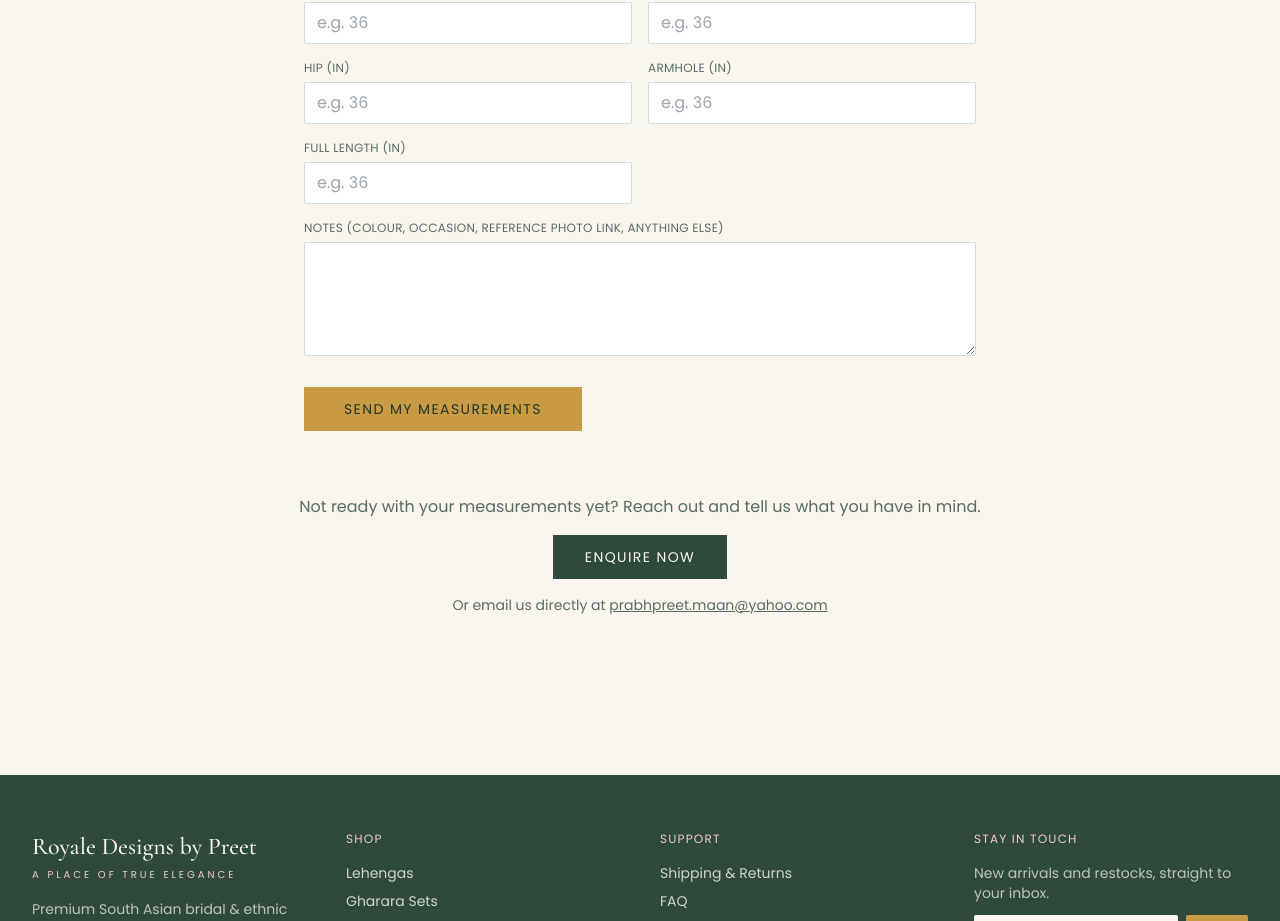
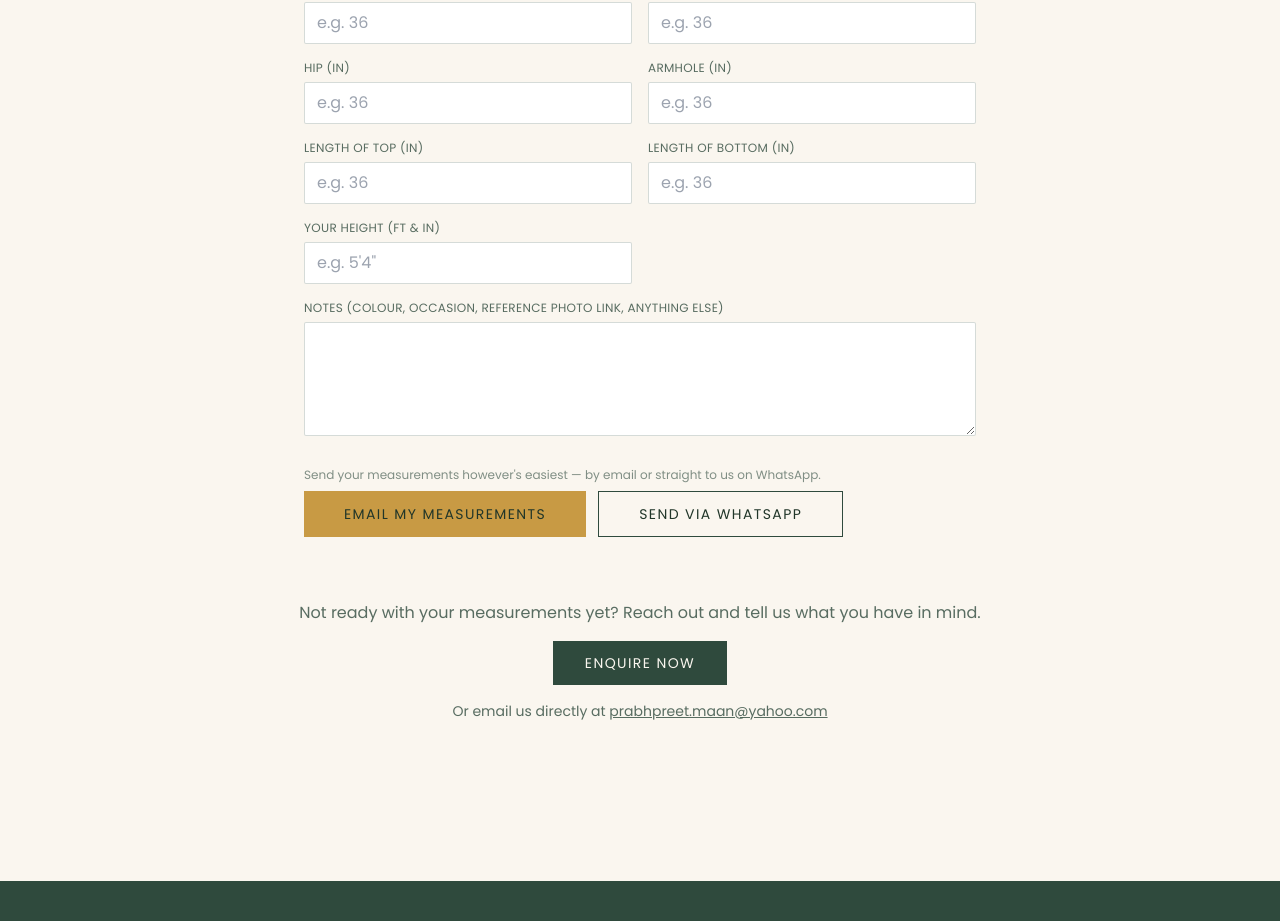
Before and after one commit to Royaledesigns/Royale-Designs-By-Preet, a Next.js app: page /custom-tailoring in a window 1280 px wide. Shown: the part 1552-2473 px from the top of the page. Built offline with nearby package versions, Linux system fonts and the light colour scheme; no server answers.

Commit message:
Add placeholders to measurement fields and refactor submit

```diff
--- a/components/MeasurementForm.js
+++ b/components/MeasurementForm.js
@@ -1,13 +1,20 @@
 'use client';
 
 import { useState } from 'react';
+import siteConfig from './SiteConfig';
+
+// wa.me wants a bare international number — strip the "+" and any spaces
+// from the display-formatted phone in SiteConfig.
+const WHATSAPP_NUMBER = siteConfig.phone.replace(/[^\d]/g, '');
 
 const FIELDS = [
-  { key: 'chest', label: 'Chest (in)' },
-  { key: 'waist', label: 'Waist (in)' },
-  { key: 'hip', label: 'Hip (in)' },
-  { key: 'armhole', label: 'Armhole (in)' },
-  { key: 'fullLength', label: 'Full Length (in)' },
+  { key: 'chest', label: 'Chest (in)', placeholder: 'e.g. 36' },
+  { key: 'waist', label: 'Waist (in)', placeholder: 'e.g. 36' },
+  { key: 'hip', label: 'Hip (in)', placeholder: 'e.g. 36' },
+  { key: 'armhole', label: 'Armhole (in)', placeholder: 'e.g. 36' },
+  { key: 'lengthTop', label: 'Length of Top (in)', placeholder: 'e.g. 36' },
+  { key: 'lengthBottom', label: 'Length of Bottom (in)', placeholder: 'e.g. 36' },
+  { key: 'height', label: 'Your Height (ft & in)', placeholder: "e.g. 5'4\"" },
 ];
 
 const initialState = {
@@ -17,7 +24,9 @@ const initialState = {
   waist: '',
   hip: '',
   armhole: '',
-  fullLength: '',
+  lengthTop: '',
+  lengthBottom: '',
+  height: '',
   notes: '',
 };
 
@@ -29,19 +38,25 @@ export default function MeasurementForm() {
     setForm((f) => ({ ...f, [key]: value }));
   }
 
+  function buildMessage() {
+    return [
+      `Chest: ${form.chest || '—'}"`,
+      `Waist: ${form.waist || '—'}"`,
+      `Hip: ${form.hip || '—'}"`,
+      `Armhole: ${form.armhole || '—'}"`,
+      `Length of Top: ${form.lengthTop || '—'}"`,
+      `Length of Bottom: ${form.lengthBottom || '—'}"`,
+      `Height: ${form.height || '—'}`,
+      '',
+      form.notes ? `Notes: ${form.notes}` : 'Notes: —',
+    ].join('\n');
+  }
+
   async function handleSubmit(e) {
     e.preventDefault();
     setStatus('sending');
 
-    const message = [
-      `Chest: ${form.chest || '—'}"`,
-      `Waist: ${form.waist || '—'}"`,
-      `Hip: ${form.hip || '—'}"`,
-      `Armhole: ${form.armhole || '—'}"`,
-      `Full Length: ${form.fullLength || '—'}"`,
-      '',
-      form.notes ? `Notes: ${form.notes}` : 'Notes: —',
-    ].join('\n');
+    const message = buildMessage();
 
     try {
       const res = await fetch('/api/contact', {
@@ -55,6 +70,13 @@ export default function MeasurementForm() {
     } catch {
       setStatus('error');
     }
+  }
+
+  function handleWhatsApp() {
+    const intro = `Hi! I'd like to place a custom order. Here are my measurements:\n`;
+    const who = `Name: ${form.name || '—'}\nEmail: ${form.email || '—'}\n\n`;
+    const text = intro + who + buildMessage();
+    window.open(`https://wa.me/${WHATSAPP_NUMBER}?text=${encodeURIComponent(text)}`, '_blank', 'noreferrer');
   }
 
   if (status === 'success') {
@@ -94,8 +116,8 @@ export default function MeasurementForm() {
             <label className="block text-xs uppercase tracking-wide text-forest/80 mb-1.5">{f.label}</label>
             <input
               type="text"
-              inputMode="decimal"
-              placeholder="e.g. 36"
+              inputMode={f.key === 'height' ? 'text' : 'decimal'}
+              placeholder={f.placeholder}
               value={form[f.key]}
               onChange={(e) => update(f.key, e.target.value)}
               className="w-full border border-forest/20 rounded-sm px-3 py-2 bg-white focus:outline-none focus:ring-1 focus:ring-gold"
@@ -118,13 +140,25 @@ export default function MeasurementForm() {
 
       {status === 'error' && <p className="text-sm text-red-500 mt-3">Something went wrong — please try again.</p>}
 
-      <button
-        type="submit"
-        disabled={status === 'sending'}
-        className="mt-6 w-full sm:w-auto bg-gold text-forest-dark px-10 py-3 uppercase text-sm tracking-widest hover:opacity-90 disabled:opacity-60"
-      >
-        {status === 'sending' ? 'Sending…' : 'Send My Measurements'}
-      </button>
+      <p className="text-xs text-forest/60 mt-6">
+        Send your measurements however's easiest — by email or straight to us on WhatsApp.
+      </p>
+      <div className="flex flex-col sm:flex-row gap-3 mt-2">
+        <button
+          type="submit"
+          disabled={status === 'sending'}
+          className="flex-1 sm:flex-none bg-gold text-forest-dark px-10 py-3 uppercase text-sm tracking-widest hover:opacity-90 disabled:opacity-60"
+        >
+          {status === 'sending' ? 'Sending…' : 'Email My Measurements'}
+        </button>
+        <button
+          type="button"
+          onClick={handleWhatsApp}
+          className="flex-1 sm:flex-none border border-forest text-forest-dark px-10 py-3 uppercase text-sm tracking-widest hover:bg-forest hover:text-cream transition-colors"
+        >
+          Send via WhatsApp
+        </button>
+      </div>
     </form>
   );
 }
```
